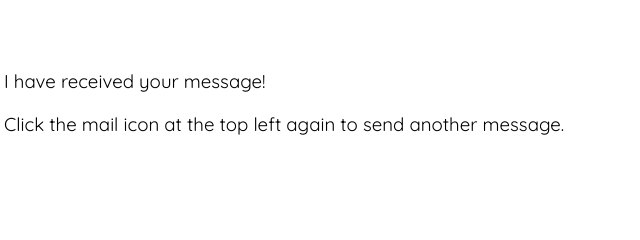
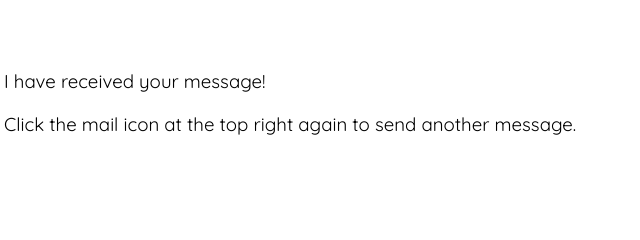
Before and after one commit to jackieo168/jackieo168.github.io, a plain HTML site: page mail.html in a window 1280 px wide. Both pictures are taken after typing "Sample", "Sample", "name@example.com", "Sample" into the empty fields and a click on the input "Submit". Shown: the part 255-495 px from the top of the page, 329-969 px from the left. Drawn offline with nearby package versions, Linux system fonts and the light colour scheme.

Commit message:
Fixed post submit message (left to right)

```diff
--- a/mail.html
+++ b/mail.html
@@ -39,7 +39,7 @@
 
 				<div id="post-submit-msg">
 					<p>I have received your message!</p>
-					<p>Click the mail icon at the top left again to send another message.</p>
+					<p>Click the mail icon at the top right again to send another message.</p>
 				</div>
 
 				<!-- pre-filled form link -->
```
